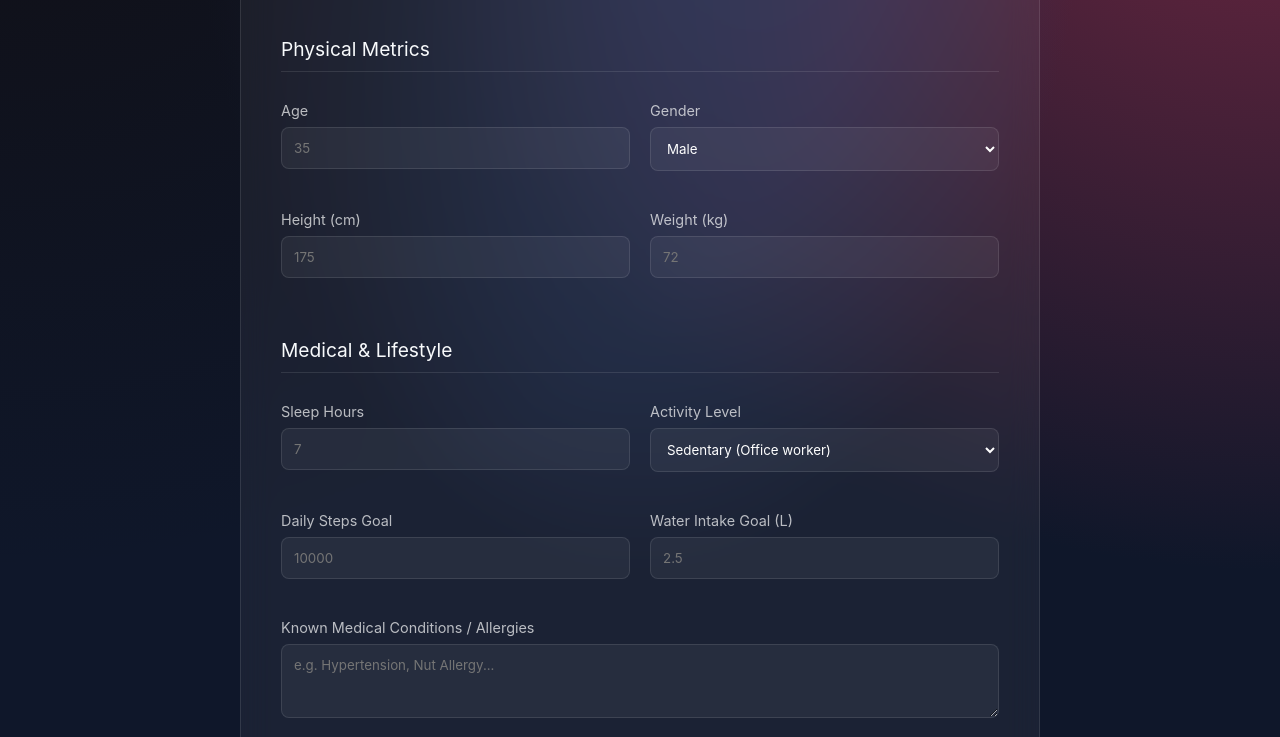
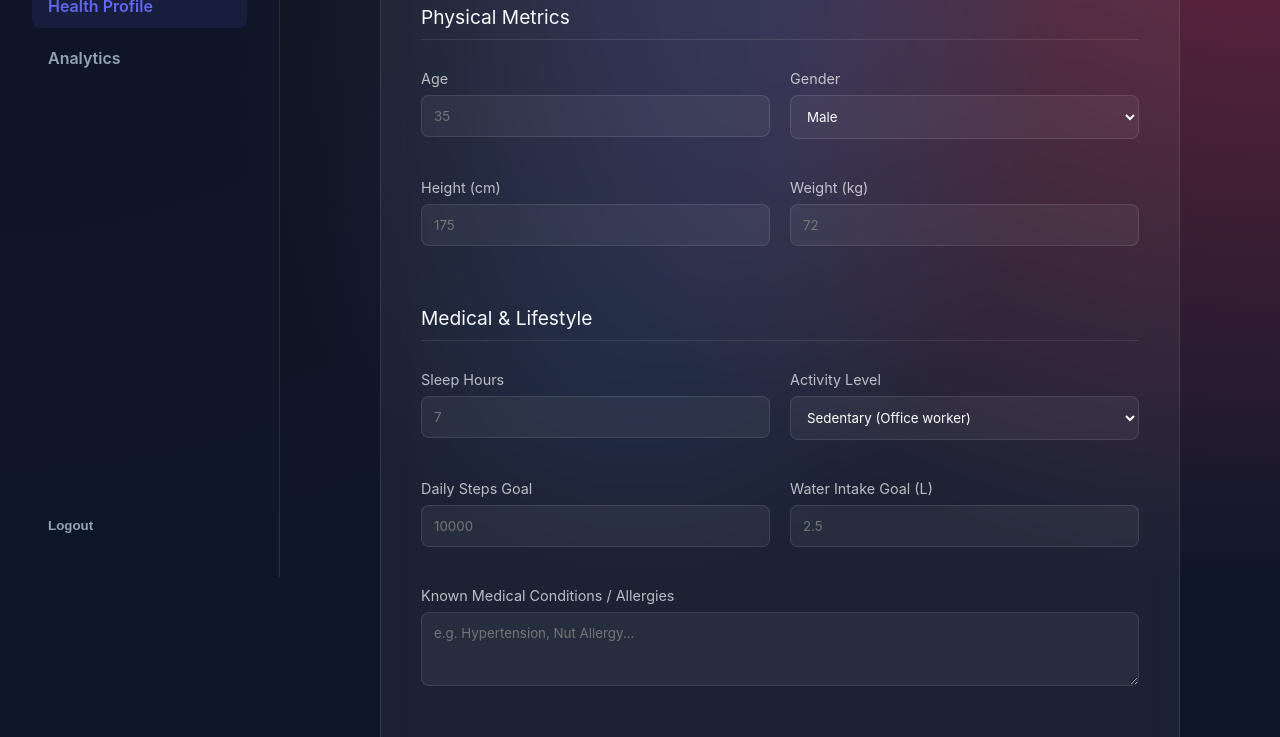
Before and after one commit to S8ARk/UnloopHealth, a plain HTML site: page client/pages/profile.html in a window 1280 px wide. Shown: the part 223-960 px from the top of the page. Drawn offline with Linux system fonts and the light colour scheme.

Commit message:
fix: sidebar nav layout and sticky logout button position

```diff
--- a/client/css/base.css
+++ b/client/css/base.css
@@ -27,6 +27,10 @@
   --transition: all 0.3s cubic-bezier(0.4, 0, 0.2, 1);
   --blur: blur(12px);
   --shadow: 0 10px 15px -3px rgba(0, 0, 0, 0.1), 0 4px 6px -2px rgba(0, 0, 0, 0.05);
+}
+
+html {
+  scroll-behavior: smooth;
 }
 
 * {
@@ -105,3 +109,45 @@ h1, h2, h3 { font-weight: 700; letter-spacing: -0.025em; }
 .bg-low { background: var(--risk-low); }
 .bg-high { background: var(--risk-high); }
 .mt-4 { margin-top: 1rem; }
+
+/* Dashboard Global Layout System */
+.dashboard-layout {
+  display: grid;
+  grid-template-columns: 280px 1fr;
+  min-height: 100vh;
+}
+
+.sidebar {
+  background: rgba(15, 23, 42, 0.9);
+  border-right: 1px solid var(--border);
+  padding: 2rem;
+  display: flex;
+  flex-direction: column;
+  gap: 2rem;
+  position: sticky;
+  top: 0;
+  height: 100vh;
+  overflow-y: auto;
+}
+
+.nav-item {
+  display: flex;
+  align-items: center;
+  gap: 1rem;
+  color: var(--text-muted);
+  text-decoration: none;
+  font-weight: 600;
+  padding: 0.75rem 1rem;
+  border-radius: 0.5rem;
+  transition: var(--transition);
+}
+
+.nav-item:hover, .nav-item.active {
+  background: rgba(99, 102, 241, 0.1);
+  color: var(--primary);
+}
+
+.main-content {
+  padding: 3rem;
+  overflow-y: auto;
+}
--- a/client/pages/profile.html
+++ b/client/pages/profile.html
@@ -65,16 +65,17 @@
     </style>
 </head>
 <body class="dark-theme">
+  <div class="dashboard-layout">
     <div class="sidebar">
         <h1 class="logo">NUTRICORE</h1>
-        <nav>
+        <nav style="display: flex; flex-direction: column; gap: 0.5rem;">
             <a href="dashboard.html" class="nav-item">Dashboard</a>
             <a href="tracker.html" class="nav-item">Meal Tracker</a>
             <a href="profile.html" class="nav-item active">Health Profile</a>
             <a href="report.html" class="nav-item">Analytics</a>
         </nav>
-        <div class="sidebar-footer">
-            <button class="nav-item" onclick="logout()">Logout</button>
+        <div style="margin-top: auto;">
+            <button class="nav-item" onclick="logout()" style="background:none; border:none; width:100%; cursor:pointer; text-align: left;">Logout</button>
         </div>
     </div>
 
@@ -140,9 +141,16 @@
             </form>
         </div>
     </main>
+  </div>
 
     <script type="module">
         import { api } from '../js/api.js';
+
+        window.logout = () => {
+            sessionStorage.removeItem('access_token');
+            sessionStorage.removeItem('user');
+            window.location.href = 'login.html';
+        };
 
         const form = document.getElementById('profileForm');
         form.addEventListener('submit', async (e) => {
@@ -150,8 +158,13 @@
             const formData = new FormData(form);
             const data = Object.fromEntries(formData.entries());
 
+            // Convert numerical values to numbers
+            if (data.age) data.age = Number(data.age);
+            if (data.height_cm) data.height_cm = Number(data.height_cm);
+            if (data.weight_kg) data.weight_kg = Number(data.weight_kg);
+
             try {
-                const response = await api.post('/analytics/profile', data);
+                const response = await api.saveProfile(data);
                 alert("Baseline updated! Check your Dashboard for new risk assessments.");
                 window.location.href = 'dashboard.html';
             } catch (err) {
```
